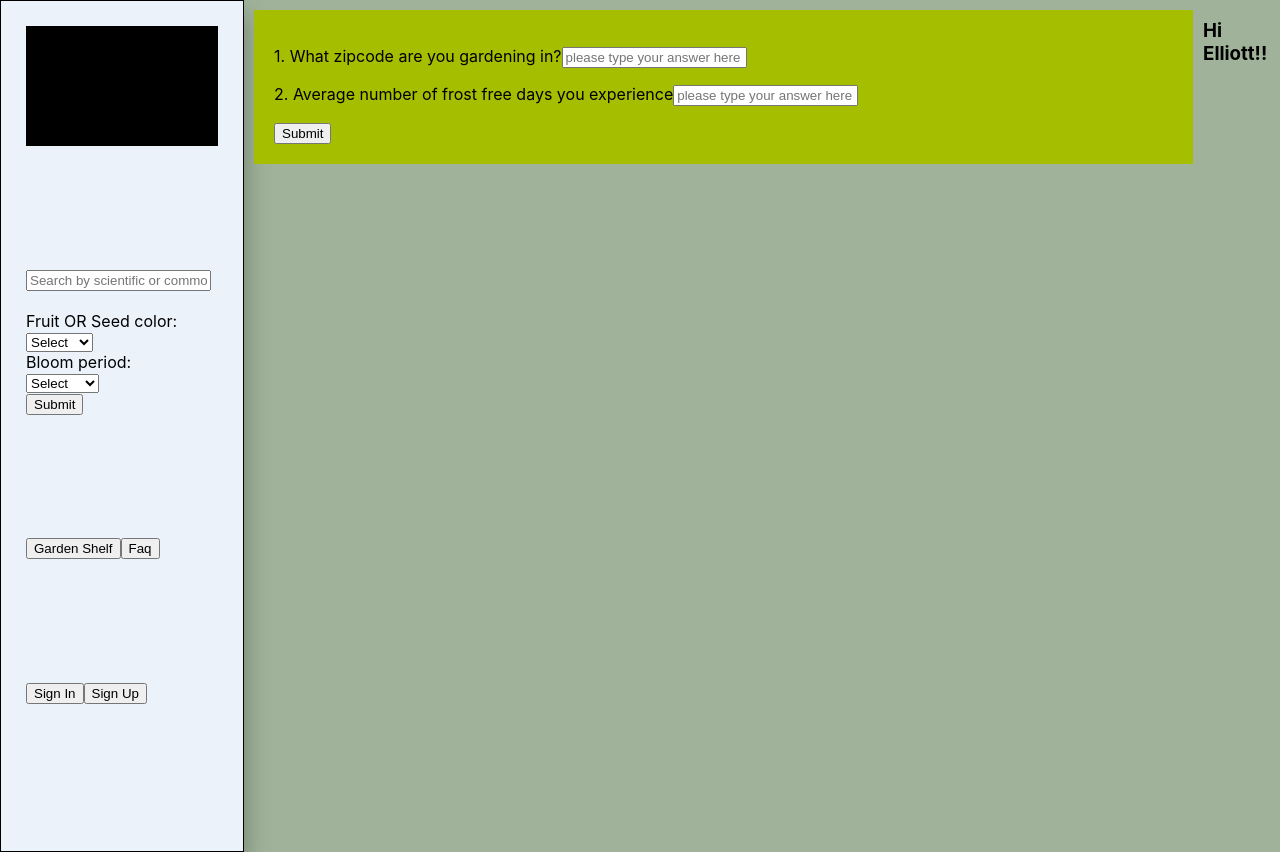
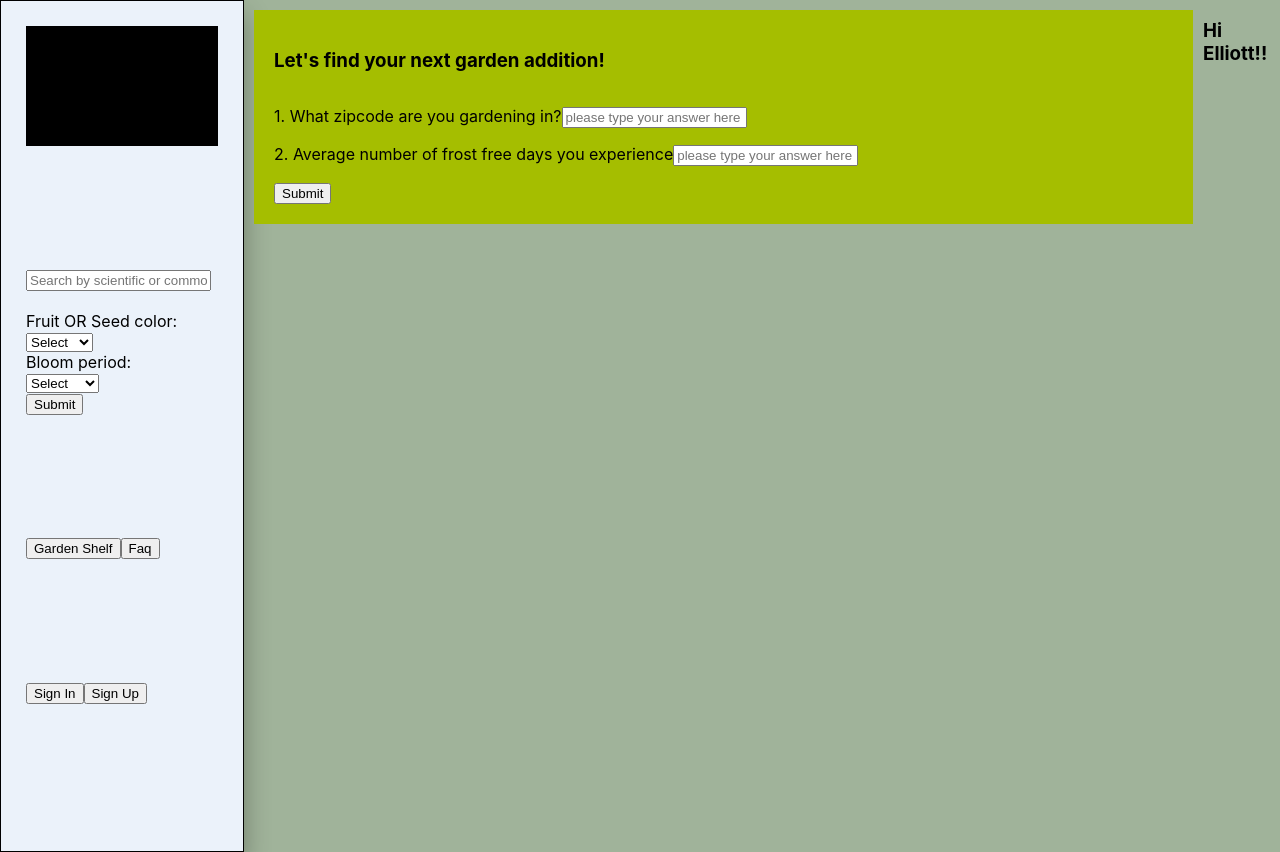
Before and after one commit to cbatsoula/plantapp-client, a React (Create React App) app: page /faq in a window 1280 px wide. Built offline with nearby package versions, Linux system fonts and the light colour scheme; no server answers.

Commit message:
some css styling

```diff
--- a/src/App.css
+++ b/src/App.css
@@ -248,6 +248,9 @@
   width: 80%;
   padding: 20px;
   margin: 10px;
+  flex-wrap: wrap;
+  align-content: stretch;
+  flex-direction: column;
 
 }
 
--- a/src/Quiz.js
+++ b/src/Quiz.js
@@ -90,6 +90,7 @@ class Quiz extends React.Component {
     return (
       <>
       <div className="QuizContainer">
+      <h3>Let's find your next garden addition!</h3>
         <form onSubmit={this.answerSubmit}>
          <p>1. {this.state.zipcode.question}
            <input
```
